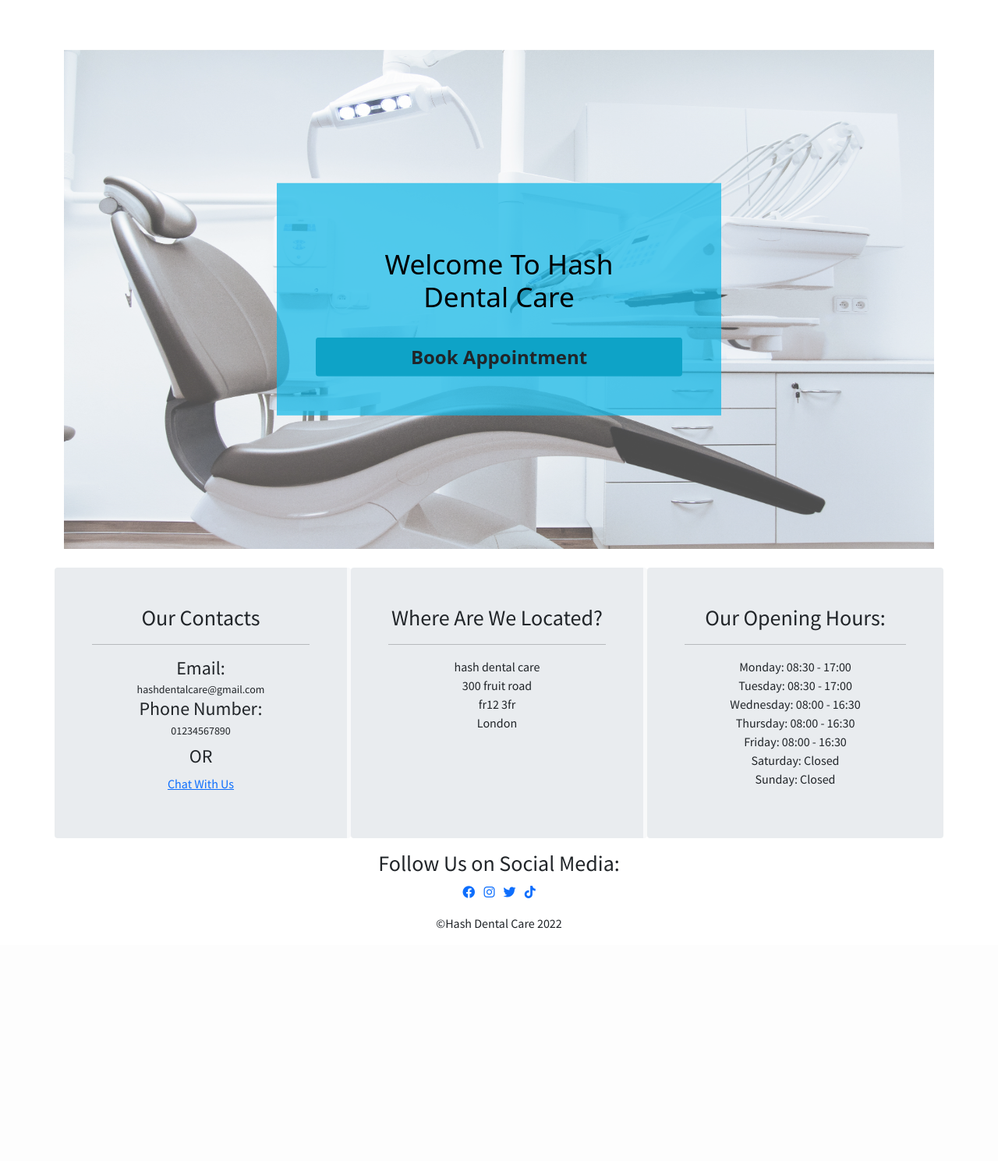
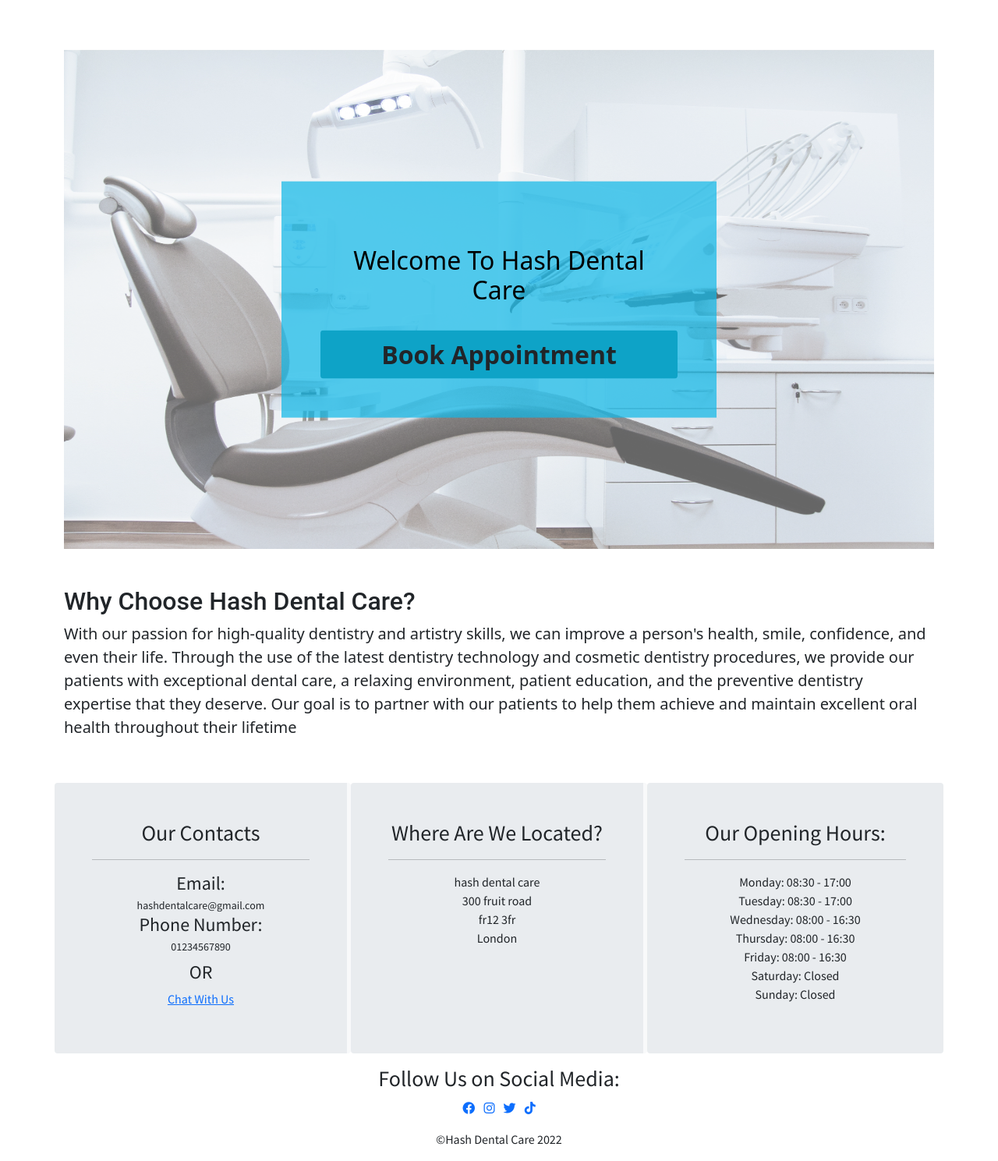
Before and after one commit to hashim222/hash-dental-care, a Django app: page / in a window 1280 px wide. Shown: the part 116-1605 px from the top of the page at 78% size. Before the commit the page ends 1307 px from the top, so only its background shows below. Run offline with Django 3.2, Linux system fonts and the light colour scheme.

Commit message:
updated base and home template and added some more css for smaller dvices

```diff
--- a/static/css/style.css
+++ b/static/css/style.css
@@ -13,6 +13,13 @@ nav {
     font-size: 120%;
 }
 
+.nav-bg-design {
+    text-align: center;
+}
+
+.nav-bg-design:hover {
+    border-bottom: 2px solid #09647a;
+}
 
 /* home template */
 .welcome-page-image {
@@ -25,7 +32,7 @@ nav {
 .welcome-image {
     height: 40rem;
     width: 100%;
-    opacity: 0.7;
+    opacity: 0.6;
 }
 
 .welcome-text {
@@ -40,12 +47,11 @@ nav {
 
 .welcome-text>h2 {
     margin: 2rem;
-    font-size: 220%;
 }
 
 .home-page-book-appointment-btn {
     background-color: #0ea3c7;
-    font-size: 150%;
+    font-size: 2rem;
     font-weight: bolder;
 }
 
@@ -57,13 +63,29 @@ nav {
 /* home page for xs devices */
 @media (max-width: 576px) {
 
+    .site-logo{
+        width: 70%;
+    }
+
+    .toggle-login{
+        font-size: 70%;
+    }
+
+    .navbar-toggler{
+        font-size: 100%;
+    }
+
     .welcome-image {
         height: 20rem;
         width: 100%;
     }
 
+    .welcome-text {
+        width: 70%;
+    }
+
     .welcome-text>h2 {
-        margin: 0rem;
+        margin: -2rem;
         font-size: 120%;
     }
 }
--- a/templates/base.html
+++ b/templates/base.html
@@ -22,7 +22,7 @@
     <title>Hash Dental Care</title>
 </head>
 
-<body class="d-flex flex-column min-vh-100">
+<body class="d-flex flex-column min-vh-100 gy-lg-0">
 
     <header>
 
@@ -31,7 +31,7 @@
             <div class="container">
                 <a class="navbar-brand" href="{% url 'home' %}">
                     {% load static %}
-                    <img class="img-thumbnail rounded-circle" src="{% static 'images/site_logo.png' %}" alt="site logo">
+                    <img class="img-thumbnail rounded-circle site-logo" src="{% static 'images/site_logo.png' %}" alt="site logo">
                 </a>
 
                 <!-- login and register for smaller devices -->
@@ -51,29 +51,29 @@
                 </button>
                 <div class="collapse navbar-collapse" id="navbarNav">
                     <ul class="navbar-nav mx-lg-5 mx-4">
-                        <li class="nav-item">
+                        <li class="nav-item nav-bg-design">
                             <a class="nav-link" aria-current="page" href="{% url 'home' %}">Home</a>
                         </li>
-                        <li class="nav-item">
+                        <li class="nav-item nav-bg-design">
                             <a class="nav-link" href="{% url 'treatments' %}">Our Treatments</a>
                         </li>
-                        <li class="nav-item">
+                        <li class="nav-item nav-bg-design">
                             <a class="nav-link" href="{% url 'book_appointments' %}">Book Appointment</a>
                         </li>
-                        <li class="nav-item">
+                        <li class="nav-item nav-bg-design">
                             <a class="nav-link" href="{% url 'contact' %}">Contact Us</a>
                         </li>
-                        <li class="nav-item">
+                        <li class="nav-item nav-bg-design">
                             <a class="nav-link" href="{% url 'notifications' %}"><i class="fa-regular fa-bell"></i></a>
                         </li>
                     </ul>
                 </div>
                 <div class="d-none d-lg-block">
                     <ul class="navbar-nav">
-                        <li class="nav-item">
+                        <li class="nav-item nav-bg-design">
                             <a class="nav-link" aria-current="page" href="#">Login</a>
                         </li>
-                        <li class="nav-item">
+                        <li class="nav-item nav-bg-design">
                             <a class="nav-link" href="#">Register</a>
                         </li>
                     </ul>
@@ -178,12 +178,15 @@
     <script>
 
         // hide and show login and register for smaller devices
-        const date = new Date()
-        const current_year = date.getFullYear()
-        $('.current_year').html(current_year)
+        $(document).ready(() => {
+            const date = new Date()
+            const current_year = date.getFullYear()
+            $('.current_year').html(current_year)
 
-        $('.navbar-toggler').click(() => {
-            $('.toggle-login').toggle('slow')
+            $('.navbar-toggler').click(() => {
+                $('.toggle-login').toggle('slow')
+            })
+
         })
     </script>
 
--- a/templates/home.html
+++ b/templates/home.html
@@ -2,8 +2,8 @@
 
 {% block content %}
 
-<div class="container welcome-page-image">
-    <div class="row gx-0">
+<div class="container">
+    <div class="row welcome-page-image gx-0">
         {% load static %}
         <div class="col-sm-12">
             <img src="{% static 'images/book-appointment-image.jpg' %}" class="img-fluid welcome-image"
@@ -11,7 +11,20 @@
         </div>
         <div class="welcome-text">
             <h2>Welcome To Hash Dental Care</h2>
-            <a href="{% url 'book_appointments' %}" class="btn home-page-book-appointment-btn d-none d-sm-block" role="button">Book Appointment</a>
+            <a href="{% url 'book_appointments' %}" class="btn home-page-book-appointment-btn d-none d-md-block"
+                role="button">Book Appointment</a>
+        </div>
+    </div>
+    <div class="row mt-5 my-3">
+        <div class="col-12">
+            <h2 style="font-family: 'Roboto', sans-serif;">Why Choose Hash Dental Care?</h2>
+        </div>
+        <div class="col-12">
+            <p class="lead">With our passion for high-quality dentistry and artistry skills, we can improve a person's health, smile,
+                confidence, and even their life. Through the use of the latest dentistry technology and cosmetic
+                dentistry procedures, we provide our patients with exceptional dental care, a relaxing environment,
+                patient education, and the preventive dentistry expertise that they deserve. Our goal is to partner with
+                our patients to help them achieve and maintain excellent oral health throughout their lifetime</p>
         </div>
     </div>
 </div>
```
Also changed, not shown: static/images/book-appointment-image.jpg.
